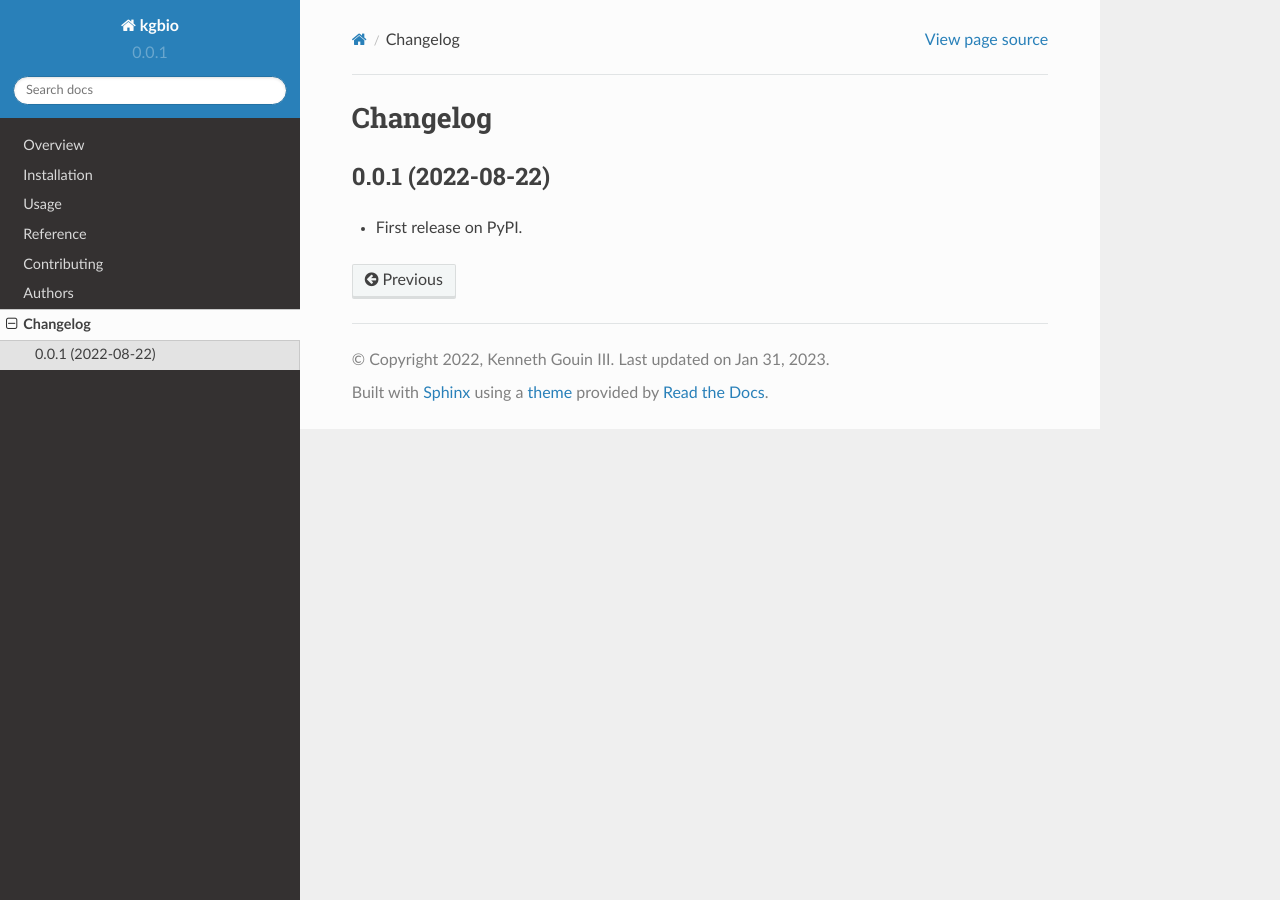
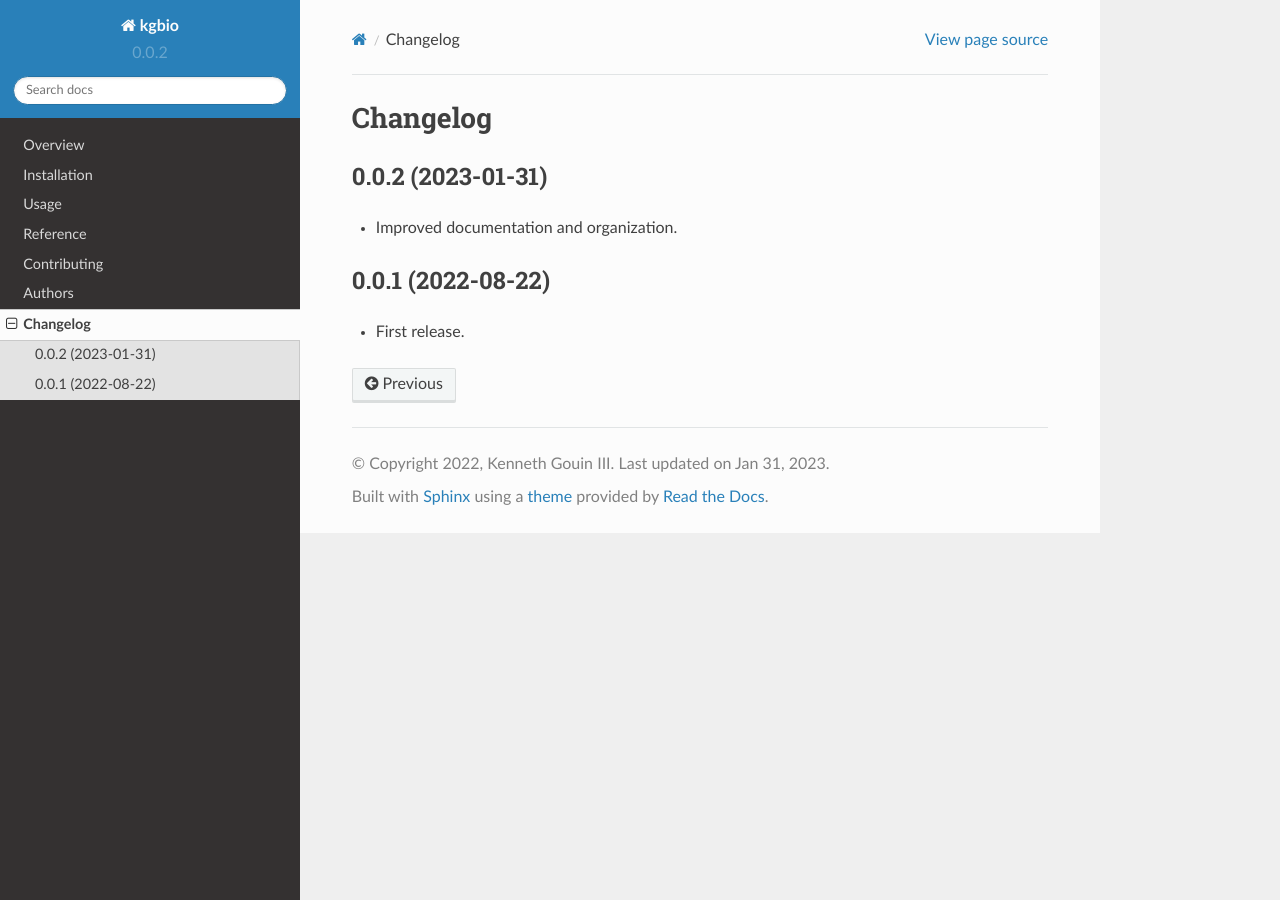
Before and after one commit to gouinK/kgbio, a Sphinx documentation site: the page built from docs/changelog.rst, in a window 1280 px wide. Built offline with Sphinx 7.4.7 and the Read the Docs theme 2.0.0, drawn with Linux system fonts in a browser that asks for light colours.

Commit message:
Update version

```diff
--- a/CHANGELOG.rst
+++ b/CHANGELOG.rst
@@ -2,7 +2,12 @@
 Changelog
 =========
 
+0.0.2 (2023-01-31)
+------------------
+
+* Improved documentation and organization.
+
 0.0.1 (2022-08-22)
 ------------------
 
-* First release on PyPI.
+* First release.
--- a/README.rst
+++ b/README.rst
@@ -47,9 +47,9 @@ Overview
     :alt: Supported implementations
     :target: https://pypi.org/project/kgbio
 
-.. |commits-since| image:: https://img.shields.io/github/commits-since/gouink/kgbio/v0.0.1.svg
+.. |commits-since| image:: https://img.shields.io/github/commits-since/gouink/kgbio/v0.0.2.svg
     :alt: Commits since latest release
-    :target: https://github.com/gouink/kgbio/compare/v0.0.1...main
+    :target: https://github.com/gouink/kgbio/compare/v0.0.2...main
 
 
 
--- a/docs/conf.py
+++ b/docs/conf.py
@@ -20,7 +20,7 @@ project = 'kgbio'
 year = '2022'
 author = 'Kenneth Gouin III'
 copyright = '{0}, {1}'.format(year, author)
-version = release = '0.0.1'
+version = release = '0.0.2'
 
 pygments_style = 'trac'
 templates_path = ['.']
--- a/setup.py
+++ b/setup.py
@@ -33,7 +33,7 @@ extra_dev = [*extra_seq,
 
 setup(
     name='kgbio',
-    version='0.0.1',
+    version='0.0.2',
     license='MIT',
     description='My one-stop-shop for bioinformatics utilities that I have written over the years.',
     long_description='{}\n{}'.format(
--- a/src/kgbio/__init__.py
+++ b/src/kgbio/__init__.py
@@ -1 +1 @@
-__version__ = '0.0.1'
+__version__ = '0.0.2'
```
Also changed, not shown: 2 other files.
